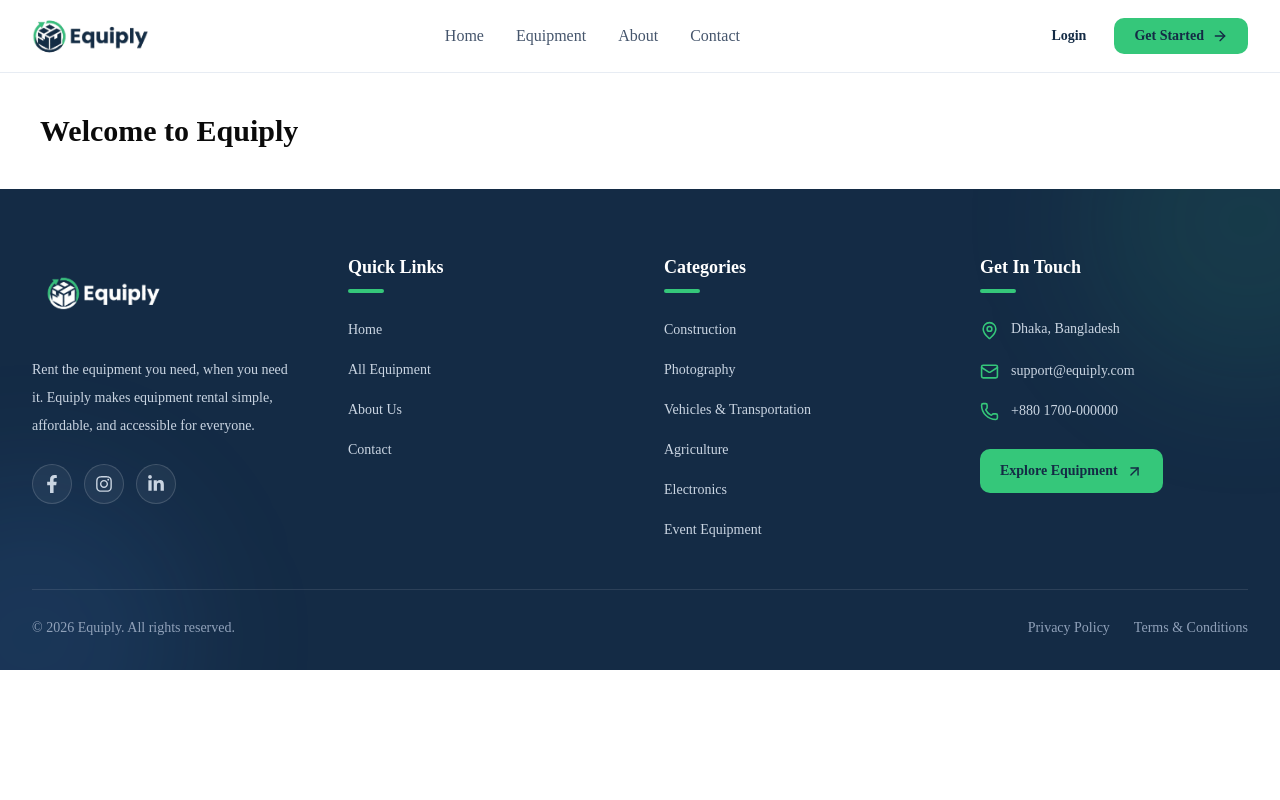
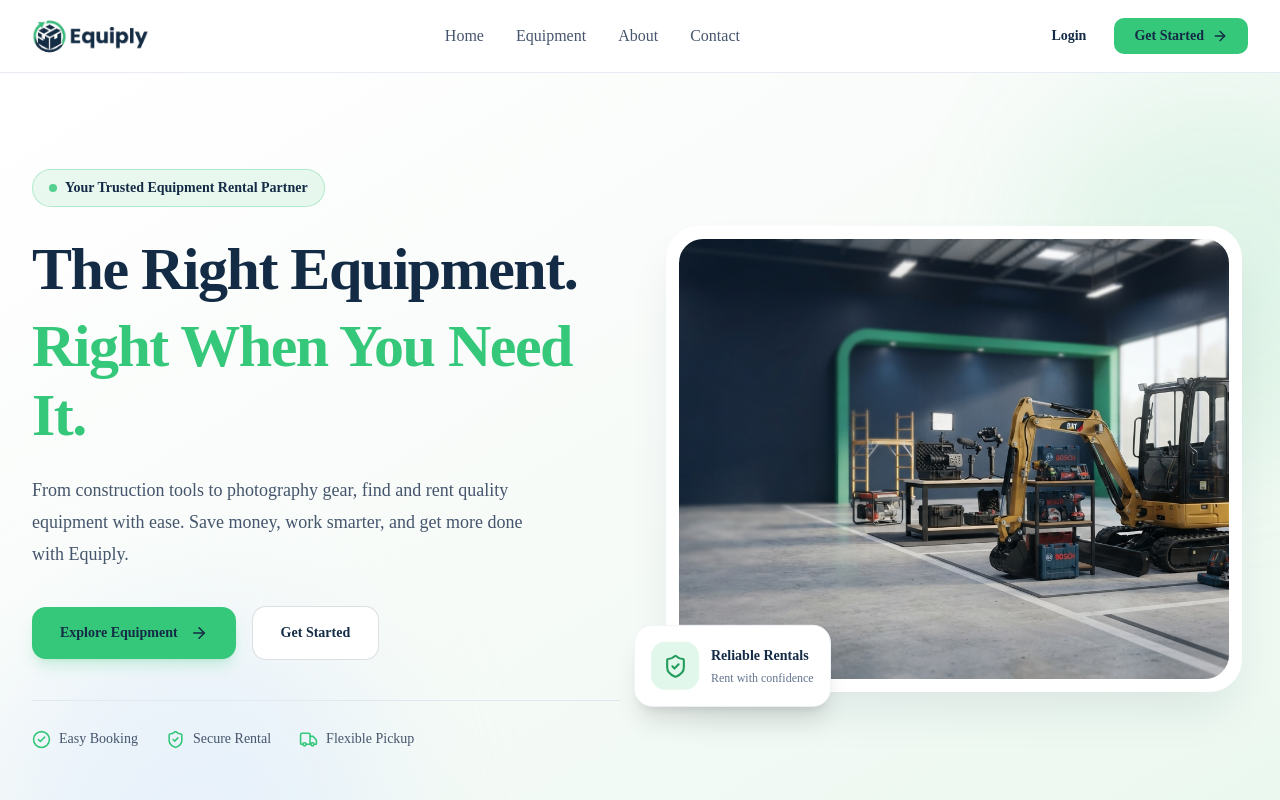
Before and after one commit to raihankabir1952/equiply_client, a Next.js app: page / in a window 1280 px wide. Shown: the top 800 px of the page. Built offline with nearby package versions, Linux system fonts and the light colour scheme.

Commit message:
add hero section

```diff
--- a/app/page.js
+++ b/app/page.js
@@ -1,3 +1,4 @@
+import Hero from "@/components/home/Hero";
 import Footer from "@/components/shared/Footer";
 import Navbar from "@/components/shared/Navbar";
 
@@ -6,9 +7,7 @@ export default function Home() {
     <>
       <Navbar />
       <main>
-        <h1 className="p-10 text-3xl font-bold">
-          Welcome to Equiply
-        </h1>
+       <Hero/>
       </main>
       <Footer/>
     </>
--- /dev/null
+++ b/components/home/Hero.jsx
@@ -0,0 +1,150 @@
+
+"use client";
+
+import Image from "next/image";
+import Link from "next/link";
+import { motion } from "framer-motion";
+import {
+  ArrowRight,
+  CheckCircle2,
+  ShieldCheck,
+  Truck,
+} from "lucide-react";
+
+export default function Hero() {
+  return (
+    <section className="relative overflow-hidden bg-gradient-to-br from-white via-[#f7fbf8] to-[#eaf8ef]">
+      {/* Background Decorations */}
+      <div className="pointer-events-none absolute -right-32 top-0 h-96 w-96 rounded-full bg-[#35C77A]/10 blur-3xl" />
+      <div className="pointer-events-none absolute -bottom-40 left-0 h-96 w-96 rounded-full bg-blue-100/50 blur-3xl" />
+
+      <div className="relative mx-auto grid max-w-7xl items-center gap-12 px-5 py-16 md:py-24 lg:grid-cols-2 lg:gap-10 lg:px-8">
+
+        {/* Left Content */}
+        <motion.div
+          initial={{ opacity: 0, x: -40 }}
+          animate={{ opacity: 1, x: 0 }}
+          transition={{ duration: 0.7 }}
+          className="relative z-10"
+        >
+          {/* Small Badge */}
+          <div className="mb-7 inline-flex items-center gap-2 rounded-full border border-[#35C77A]/30 bg-[#35C77A]/10 px-4 py-2">
+            <span className="h-2 w-2 animate-pulse rounded-full bg-[#35C77A]" />
+            <span className="text-sm font-semibold text-[#142B45]">
+              Your Trusted Equipment Rental Partner
+            </span>
+          </div>
+
+          {/* Heading */}
+          <h1 className="max-w-xl text-4xl font-extrabold leading-[1.15] tracking-tight text-[#142B45] sm:text-5xl lg:text-6xl">
+            The Right Equipment.
+            <span className="mt-2 block text-[#35C77A]">
+              Right When You Need It.
+            </span>
+          </h1>
+
+          {/* Description */}
+          <p className="mt-6 max-w-lg text-base leading-8 text-slate-600 sm:text-lg">
+            From construction tools to photography gear, find and rent
+            quality equipment with ease. Save money, work smarter,
+            and get more done with Equiply.
+          </p>
+
+          {/* CTA Buttons */}
+          <div className="mt-9 flex flex-wrap items-center gap-4">
+            <Link
+              href="/equipment"
+              className="group inline-flex items-center gap-3 rounded-xl bg-[#35C77A] px-7 py-4 text-sm font-bold text-[#142B45] shadow-lg shadow-[#35C77A]/20 transition-all duration-300 hover:-translate-y-1 hover:bg-[#28b96c] hover:shadow-xl"
+            >
+              Explore Equipment
+              <ArrowRight
+                size={18}
+                className="transition-transform duration-300 group-hover:translate-x-1"
+              />
+            </Link>
+
+            <Link
+              href="/register"
+              className="inline-flex items-center gap-2 rounded-xl border border-[#142B45]/15 bg-white px-7 py-4 text-sm font-bold text-[#142B45] transition-all duration-300 hover:-translate-y-1 hover:border-[#35C77A] hover:text-[#229c5b]"
+            >
+              Get Started
+            </Link>
+          </div>
+
+          {/* Trust Indicators */}
+          <div className="mt-10 flex flex-wrap gap-x-7 gap-y-4 border-t border-slate-200 pt-7">
+            <div className="flex items-center gap-2">
+              <CheckCircle2 size={19} className="text-[#35C77A]" />
+              <span className="text-sm font-medium text-slate-600">
+                Easy Booking
+              </span>
+            </div>
+
+            <div className="flex items-center gap-2">
+              <ShieldCheck size={19} className="text-[#35C77A]" />
+              <span className="text-sm font-medium text-slate-600">
+                Secure Rental
+              </span>
+            </div>
+
+            <div className="flex items-center gap-2">
+              <Truck size={19} className="text-[#35C77A]" />
+              <span className="text-sm font-medium text-slate-600">
+                Flexible Pickup
+              </span>
+            </div>
+          </div>
+        </motion.div>
+
+        {/* Right Image */}
+        <motion.div
+          initial={{ opacity: 0, scale: 0.92, x: 30 }}
+          animate={{ opacity: 1, scale: 1, x: 0 }}
+          transition={{ duration: 0.8, delay: 0.2 }}
+          className="relative mx-auto w-full max-w-xl"
+        >
+          {/* Image Background */}
+          <div className="relative overflow-hidden rounded-[2rem] border border-white bg-white p-3 shadow-2xl shadow-[#142B45]/10">
+            <div className="relative aspect-[5/4] overflow-hidden rounded-[1.5rem] bg-[#eaf8ef]">
+              <Image
+                src="/images/banner.png"
+                alt="Equipment available for rent through Equiply"
+                fill
+                priority
+                sizes="(max-width: 1024px) 100vw, 50vw"
+                className="object-cover"
+              />
+            </div>
+          </div>
+
+          {/* Floating Trust Card */}
+          <motion.div
+            animate={{ y: [0, -10, 0] }}
+            transition={{
+              duration: 4,
+              repeat: Infinity,
+              ease: "easeInOut",
+            }}
+            className="absolute -bottom-6 -left-3 flex items-center gap-3 rounded-2xl border border-slate-100 bg-white p-4 shadow-xl sm:-left-8"
+          >
+            <div className="flex h-12 w-12 items-center justify-center rounded-xl bg-[#35C77A]/15">
+              <ShieldCheck size={25} className="text-[#229c5b]" />
+            </div>
+
+            <div>
+              <p className="text-sm font-bold text-[#142B45]">
+                Reliable Rentals
+              </p>
+              <p className="mt-1 text-xs text-slate-500">
+                Rent with confidence
+              </p>
+            </div>
+          </motion.div>
+
+          {/* Decorative Circle */}
+          <div className="pointer-events-none absolute -right-5 -top-5 -z-10 h-28 w-28 rounded-full border-[12px] border-[#35C77A]/20" />
+        </motion.div>
+      </div>
+    </section>
+  );
+}
--- a/package.json
+++ b/package.json
@@ -14,6 +14,7 @@
     "better-auth": "^1.7.25",
     "class-variance-authority": "^0.7.1",
     "cn": "^0.5.2",
+    "framer-motion": "^14.14.0",
     "lucide-react": "^1.74.0",
     "mongodb": "^7.9.0",
     "next": "16.4.6",
```
Also changed, not shown: public/images/banner.png (added), 1 other file (tests, documents, lock files or other folders).
